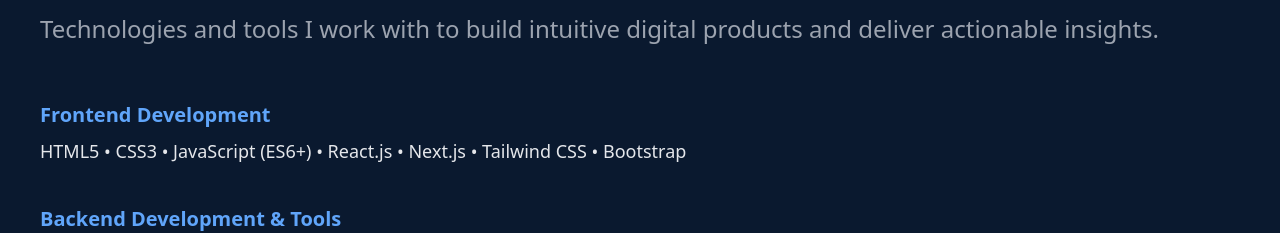
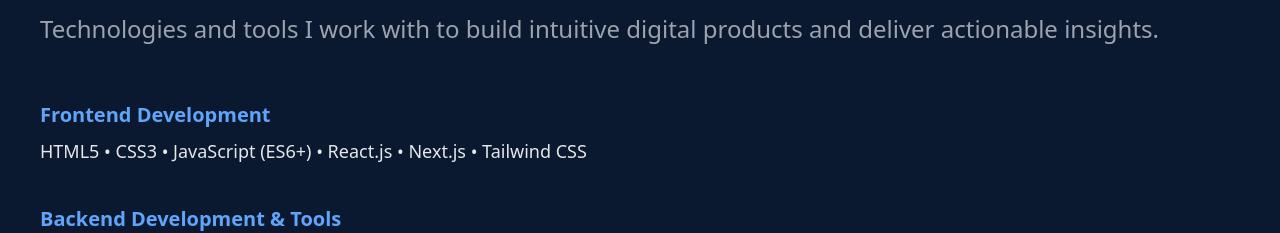
Before and after one commit to Milos191405/Portfolio-React, a React (Vite) app: page / in a window 1280 px wide. Shown: the part 1860-2093 px from the top of the page. Built offline with nearby package versions, Linux system fonts and the light colour scheme.

Commit message:
changing skills

```diff
--- a/src/components/Contact.jsx
+++ b/src/components/Contact.jsx
@@ -59,7 +59,7 @@
             className="relative"
             onMouseEnter={() => setIsDropdownOpen(true)}
             onMouseLeave={() => setIsDropdownOpen(false)}
-          >
+          > Certificates
             <button
               className="text-gray-400 hover:text-blue-400 transform hover:scale-110 transition duration-300"
               aria-label="Certificates"
--- a/src/components/Skills.jsx
+++ b/src/components/Skills.jsx
@@ -3,7 +3,7 @@
 const skillSections = [
   {
     title: "Frontend Development",
-    skills: "HTML5 • CSS3 • JavaScript (ES6+) • React.js • Next.js • Tailwind CSS • Bootstrap",
+    skills: "HTML5 • CSS3 • JavaScript (ES6+) • React.js • Next.js • Tailwind CSS",
   },
   {
     title: "Backend Development & Tools",
```
